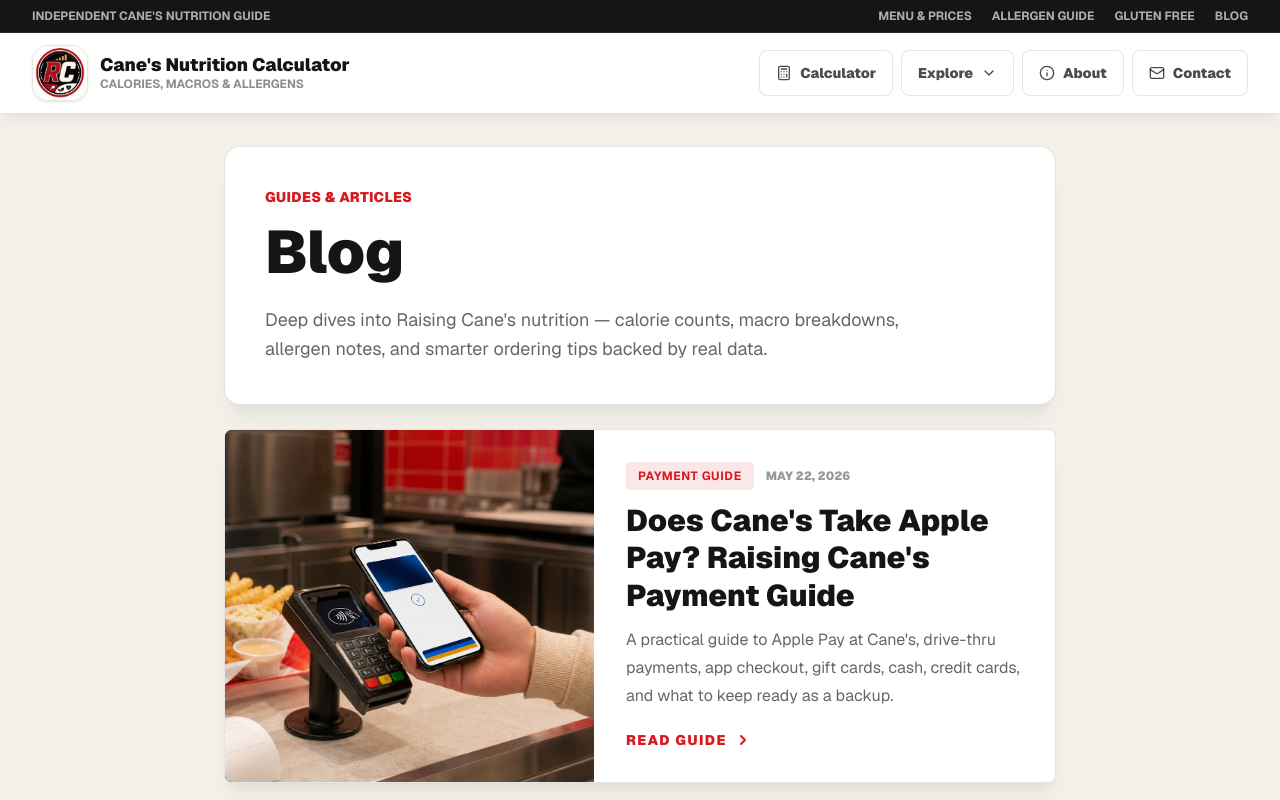
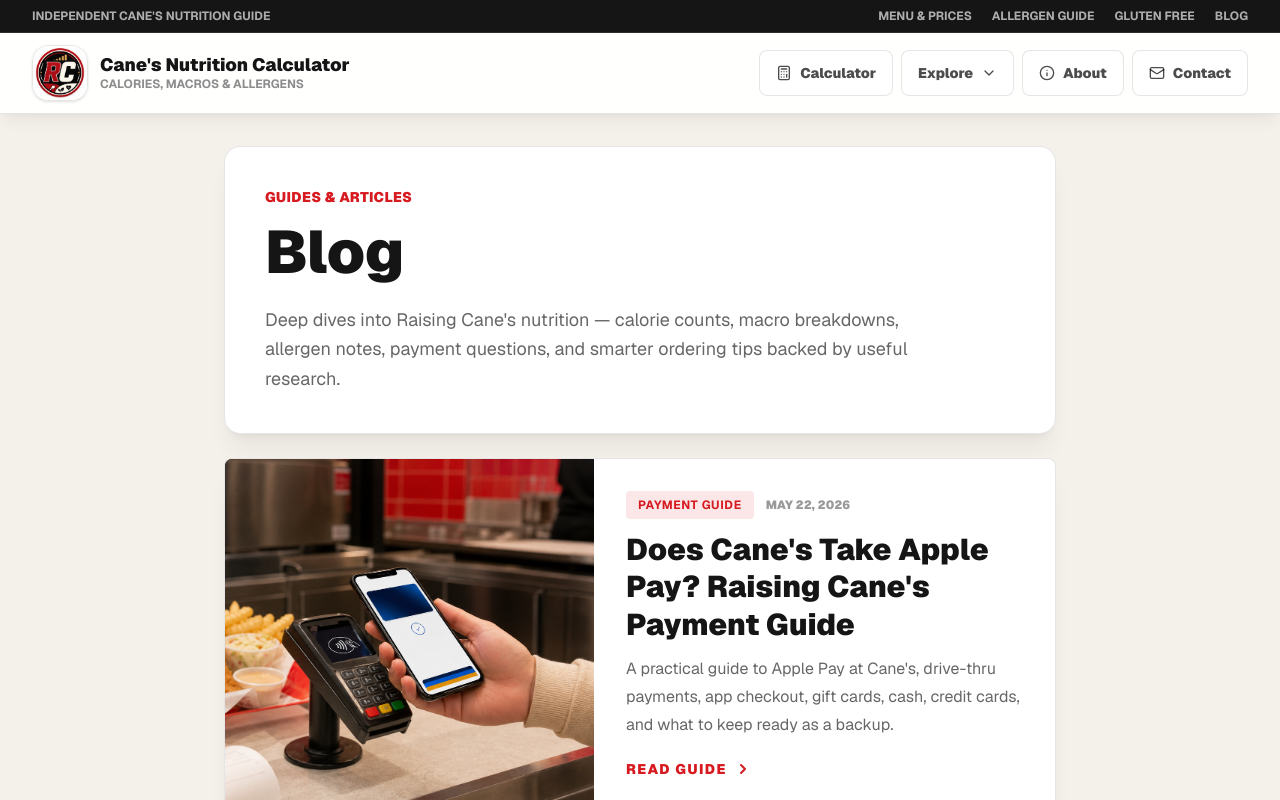
Before and after one commit to timhortonsmenu11-lang/canes-calculator, a Next.js app: page /blog in a window 1280 px wide. Shown: the top 800 px of the page. Built offline with nearby package versions, Linux system fonts and the light colour scheme.

Commit message:
add new blog

```diff
--- a/src/app/blog/page.tsx
+++ b/src/app/blog/page.tsx
@@ -6,7 +6,7 @@
 export const metadata: Metadata = {
   title: "Blog — Cane's Nutrition Calculator",
   description:
-    "Nutrition guides, calorie breakdowns, and meal planning tips for Raising Cane's. Real data, no fluff.",
+    "Nutrition guides, payment guides, calorie breakdowns, and meal planning tips for Raising Cane's. Clear answers, useful data, no fluff.",
   alternates: {
     canonical: "/blog",
   },
@@ -51,8 +51,8 @@
           </h1>
           <p className="mt-5 max-w-2xl text-lg leading-relaxed text-black/60">
             Deep dives into Raising Cane&apos;s nutrition — calorie counts,
-            macro breakdowns, allergen notes, and smarter ordering tips backed
-            by real data.
+            macro breakdowns, allergen notes, payment questions, and smarter
+            ordering tips backed by useful research.
           </p>
         </header>
 
--- a/src/app/does-canes-take-apple-pay/page.tsx
+++ b/src/app/does-canes-take-apple-pay/page.tsx
@@ -523,7 +523,7 @@
             <a
               href="https://www.raisingcanes.com/faq/"
               className="font-black text-[#d71920] underline hover:text-[#b9151b]"
-              rel="nofollow noopener noreferrer"
+              rel="noopener noreferrer"
               target="_blank"
             >
               official Raising Cane&apos;s FAQ
@@ -532,7 +532,7 @@
             <a
               href="https://apps.apple.com/us/app/raising-canes-chicken-fingers/id1530642656"
               className="font-black text-[#d71920] underline hover:text-[#b9151b]"
-              rel="nofollow noopener noreferrer"
+              rel="noopener noreferrer"
               target="_blank"
             >
               official App Store listing
```
Also changed, not shown: 1 other file (tests, documents, lock files or other folders).
